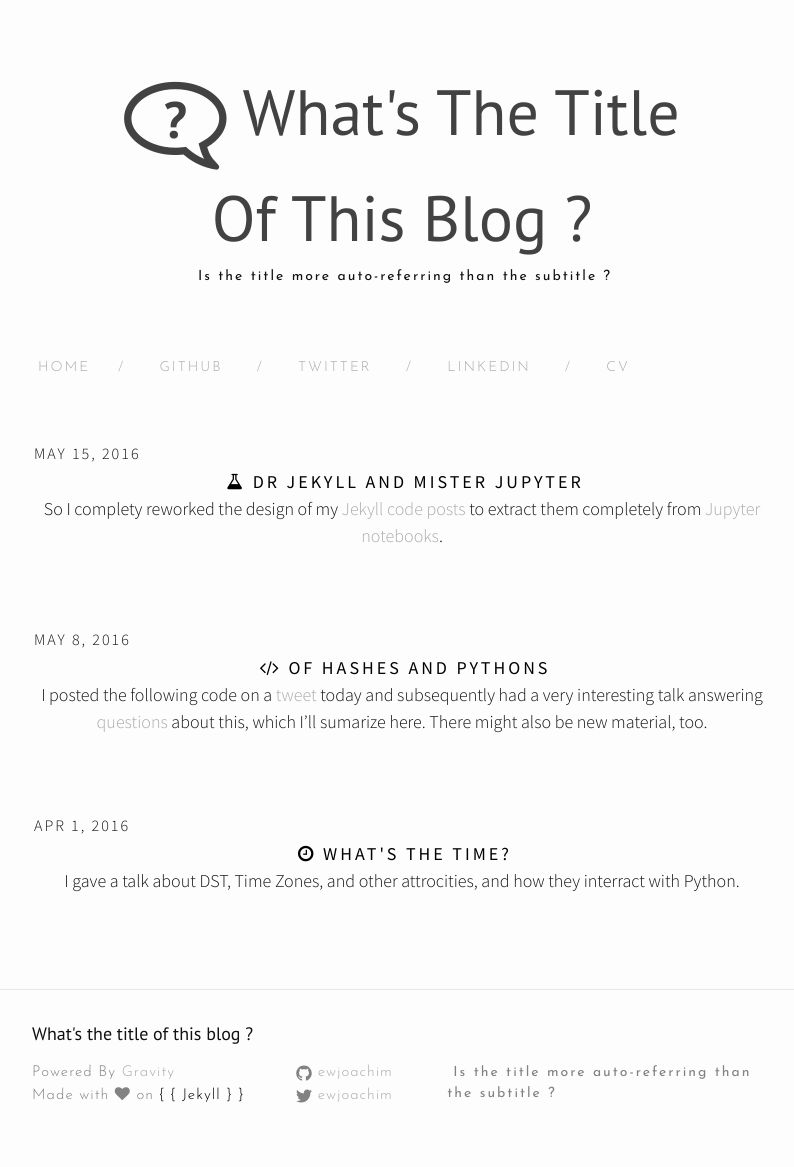
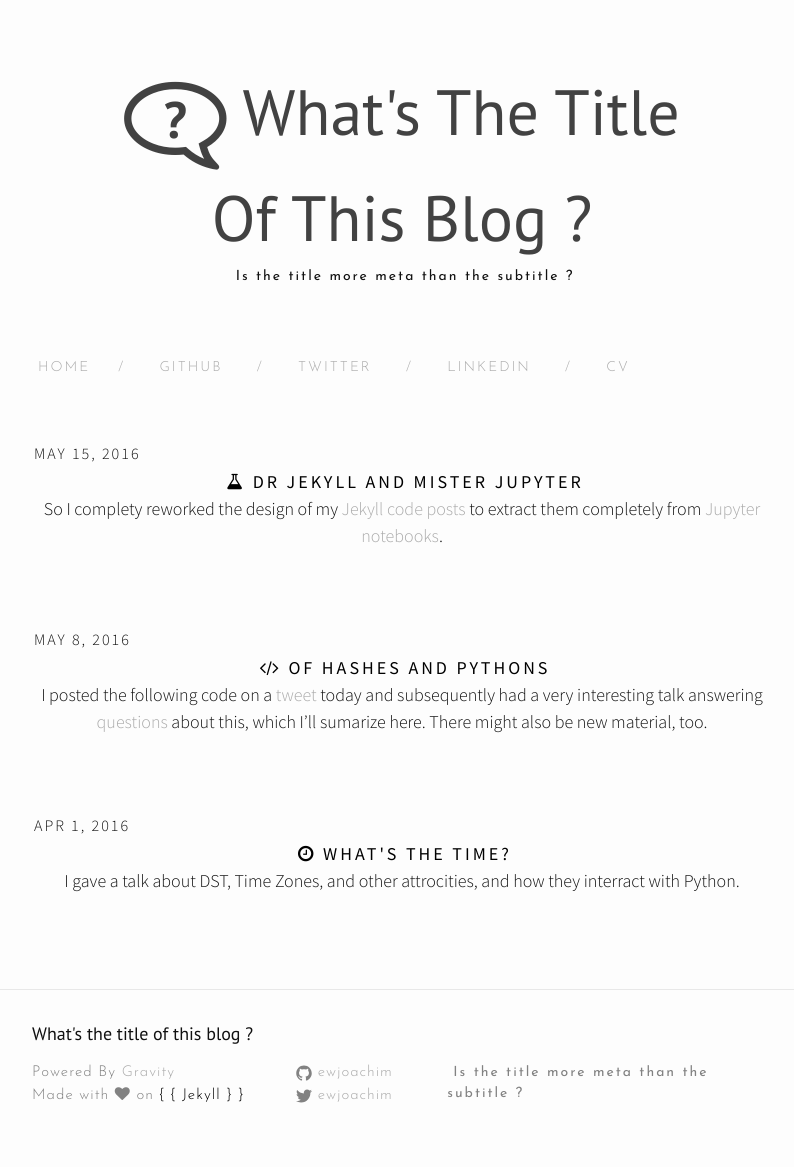
Before and after one commit to ewjoachim/ewjoachim.github.io, a Jekyll site: the page built from index.html, in a window 1280 px wide. Shown: the whole page, without its empty margins (238-1032 px from the left). Built offline with Jekyll 4.4.1, drawn with Linux system fonts in a browser that asks for light colours; nearby versions of some CDN libraries.

Commit message:
Update _config.yml

```diff
--- a/_config.yml
+++ b/_config.yml
@@ -9,7 +9,7 @@
 title: What's the title of this blog ?
 email: ewjoachim@gmail.com
 description: > # this means to ignore newlines until "baseurl:"
-  Is the title more auto-referring than the subtitle ?
+  Is the title more meta than the subtitle ?
 baseurl: "" # the subpath of your site, e.g. /blog
 url: "https://joachim.jablon.fr" # the base hostname & protocol for your site
 twitter_username: ewjoachim
```
